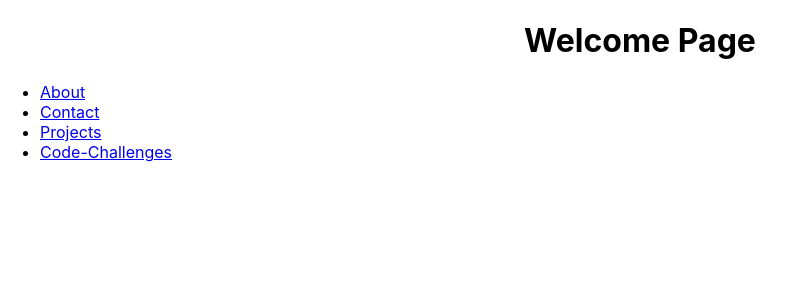
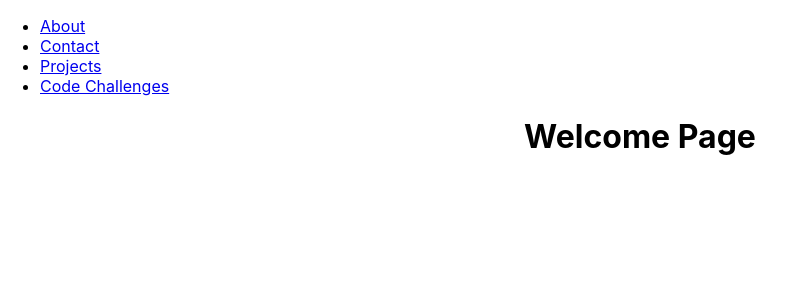
Before and after one commit to Isaac3924/my-website, a React (Create React App) app: page / in a window 1280 px wide. Shown: the top 300 px of the page, without its empty margins (0-795 px from the left). Built offline with nearby package versions, Linux system fonts and the light colour scheme.

Commit message:
Add feat: attempting to fix duplicating links in Navigation

```diff
--- a/src/App.js
+++ b/src/App.js
@@ -5,12 +5,16 @@ import AboutMe from './AboutMe';
 import Contact from './Contact';
 import Projects from './Projects';
 import CodeChallenges from './CodeChallenges';
+import Navigation from './Navigation';
 import './App.css';
 
 //Establishes the routes to my pages which are React components.
 function App() {
   return (
     <Router>
+      <div className="navigation">
+        <Navigation />
+      </div>
       <Routes>
         <Route path="/" element={<Home />} />
         <Route path="/about" element={<AboutMe />} />
--- a/src/Home.js
+++ b/src/Home.js
@@ -1,14 +1,10 @@
 import React from "react";
-import Navigation from "./Navigation";
 
 function Home() {
   return (
     <div className="home">
-      <div class="Home-title">
+      <div className="Home-title">
         <h1>Welcome Page</h1>
-      </div>
-      <div class="navigation">
-        <Navigation />
       </div>
     </div>
   );
--- a/src/Navigation.js
+++ b/src/Navigation.js
@@ -1,22 +1,21 @@
 import React from 'react';
 import { Link, useLocation } from 'react-router-dom';
+
+//Array of objects that hold the paths and text attributes for the comparison of route paths and displaying texts as links.
+const routes = [{path: "/", text: "Home"}, {path: "/about", text: "About"}, {path: "/contact", text: "Contact"}, {path: "/projects", text: "Projects"}, {path: "/code-challenges", text: "Code Challenges"}];
 
 //This is a navigation component that will be used and re-used to allow easy navigation whenever needed to my pages as defined by the routes made in the app file. Additionally, thanks to the Link component provided by the 'react-router-dom' library, it doesn't actually load a
 // a new web page, but rather, merely changes the URL displayed in the address bar and renders the corresponding component. This will save on time as we will not need to reload the entire page.
 function Navigation() {
   const location = useLocation();
 
-  const routes = ['/', '/about', '/contact', '/projects', '/code-challenges'];
-
   return (
     <nav>
       <ul>
         {routes.map((route) => (
-          location.pathname === route ? null : (
+          location.pathname === route.path ? null : (
             <li key={route}>
-              <Link to={route}>
-                {route === '/' ? 'Home' : route.slice(1)}
-              </Link>
+              <Link to={route.path}>{route.text}</Link>
             </li>
           )
         ))}
```
